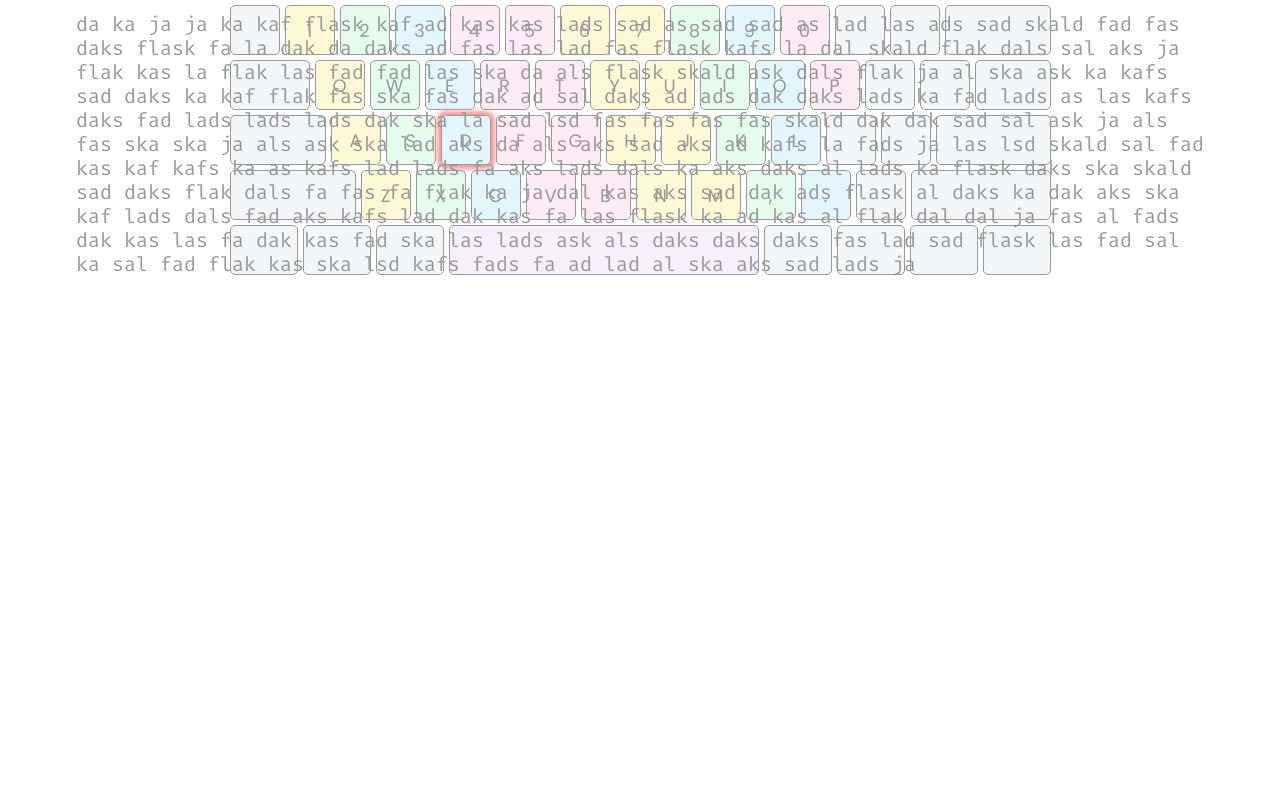
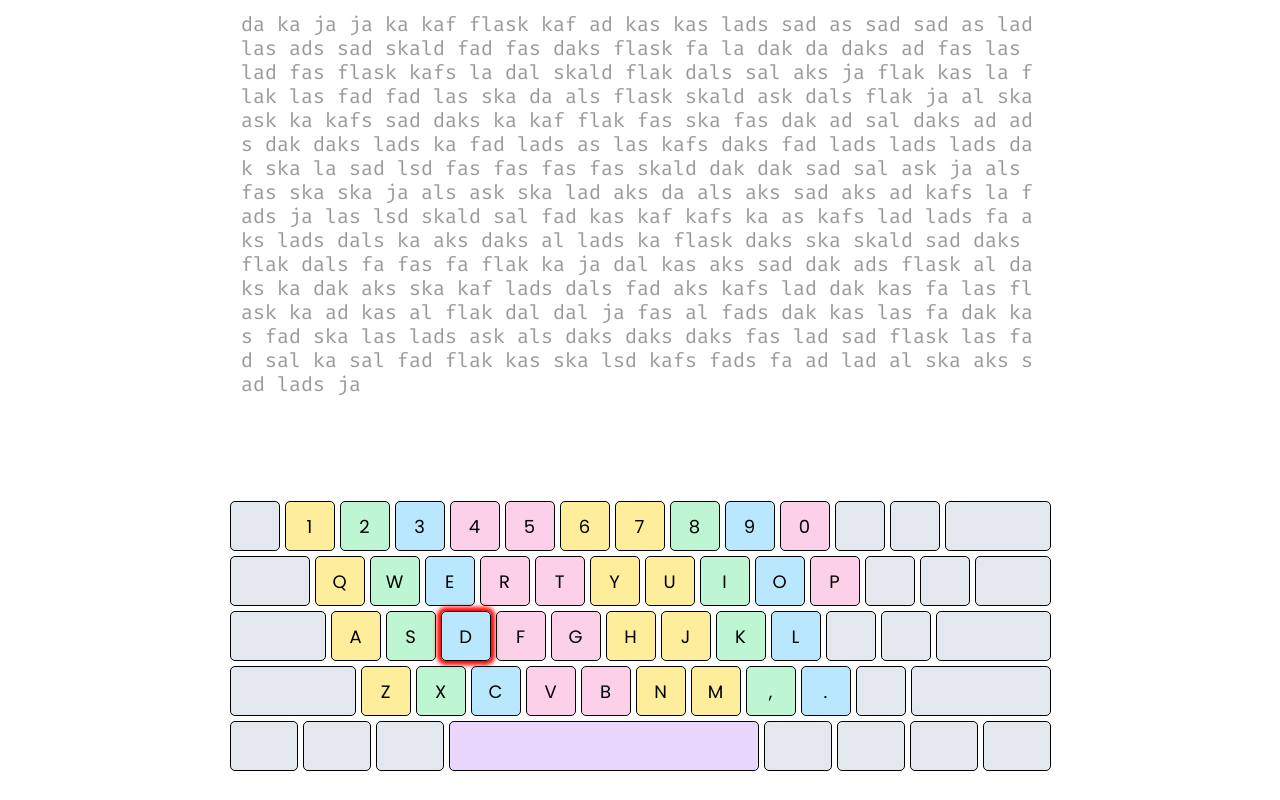
Before and after one commit to 30isnottoolate/typing-trainer, a React app: page / in a window 1280 px wide. Built offline with nearby package versions, Linux system fonts and the light colour scheme.

Commit message:
Adjust textSource/Input dimensions, word-break

```diff
--- a/src/components/App.css
+++ b/src/components/App.css
@@ -64,20 +64,15 @@
     width: 4rem;
 }
 
-#text-zone {
-    width: 90vw;
-    height: 32rem;
-    padding: 0;
-    border: 0.0625rem solid #000000;
-}
-
 #text-source, #text-input {
     font-size: 1.25rem;
     font-family: "Fira Mono", monospace;
     position: absolute;
-    width: 90vw;
-    height: 32rem;
-    padding: 0.75rem;
+    width: 68.5ch;
+    height: calc(100vh - 20.5rem);
+    padding: 1ch;
+    word-break: break-all;
+    overflow-y: scroll;
 }
 
 #text-source {
@@ -96,6 +91,11 @@
 
 #text-source, #keyboard {
     user-select: none;
+}
+
+#keyboard {
+    position: absolute;
+    bottom: 1.5rem;
 }
 
 .key, .blank-key, .space-key {
```
